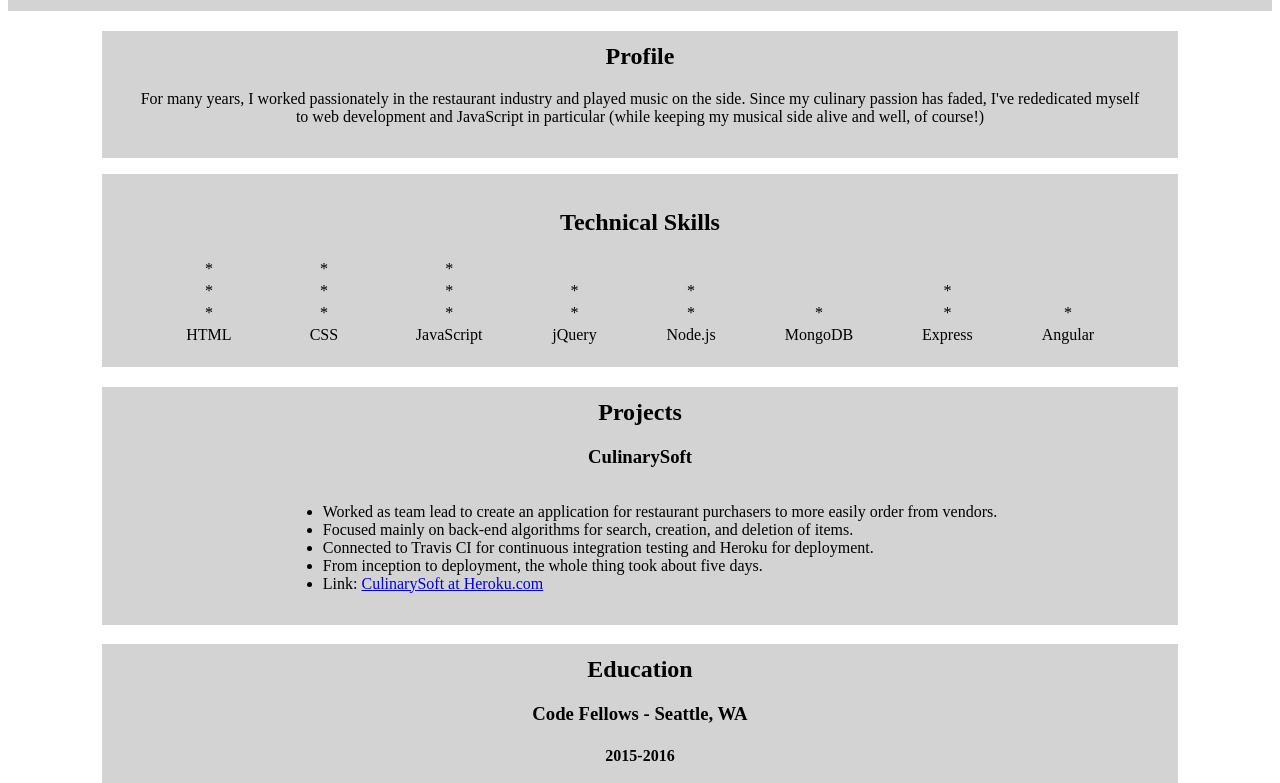
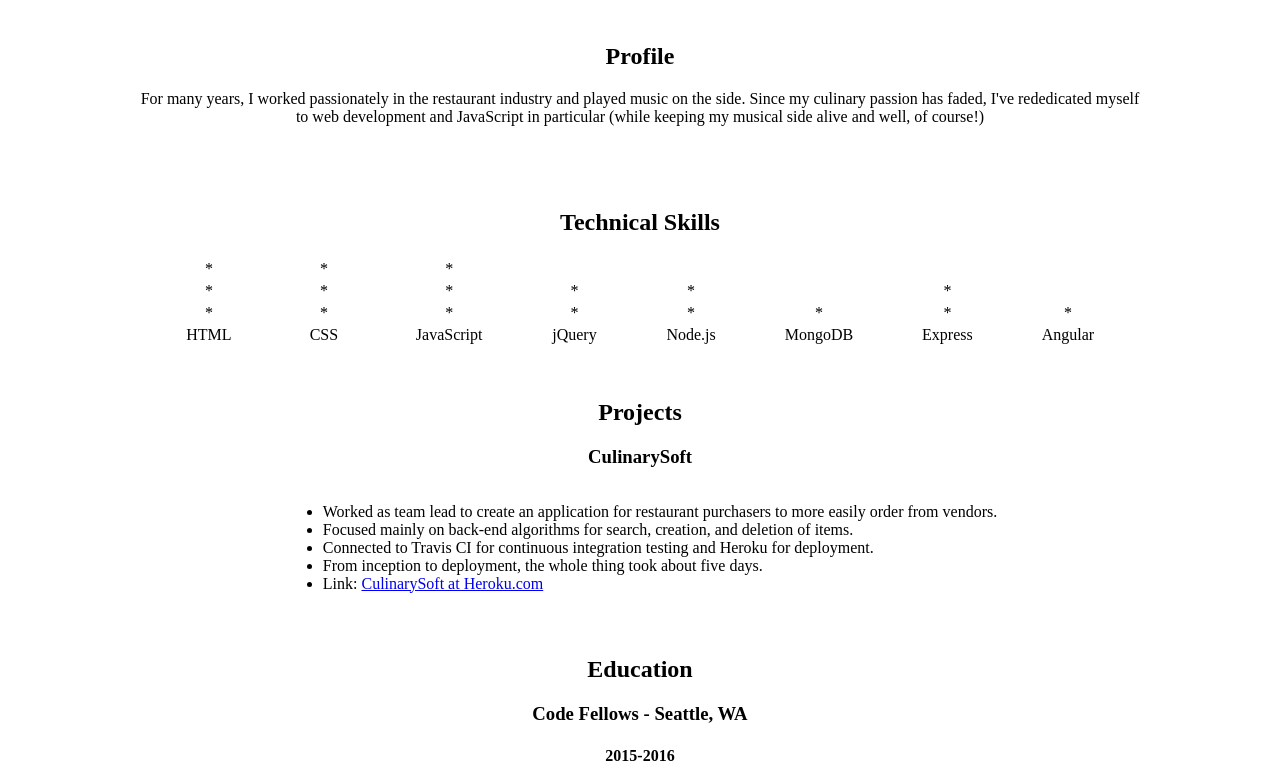
Before and after one commit to dvicklund/resume, a website: page public/resume.html in a window 1280 px wide. Shown: the part 185-968 px from the top of the page. Drawn offline with Linux system fonts and the light colour scheme.

Commit message:
format cleanup

```diff
--- a/public/style.css
+++ b/public/style.css
@@ -9,7 +9,7 @@ header {
 }
 
 header, section {
-  background-color: lightgray;
+  background-color: white;
   color: black;
 }
 
```
Also changed, not shown: public/resume.html (+0 -1 lines).
